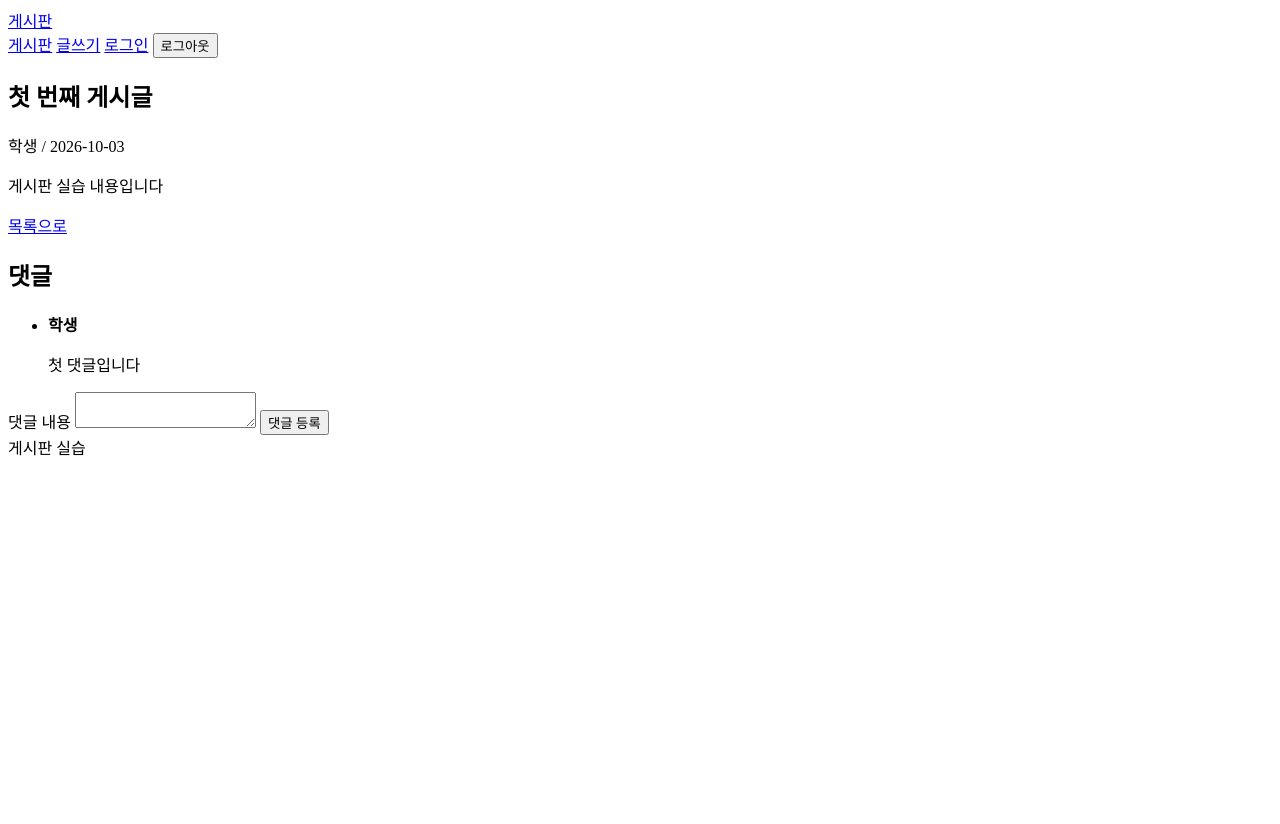
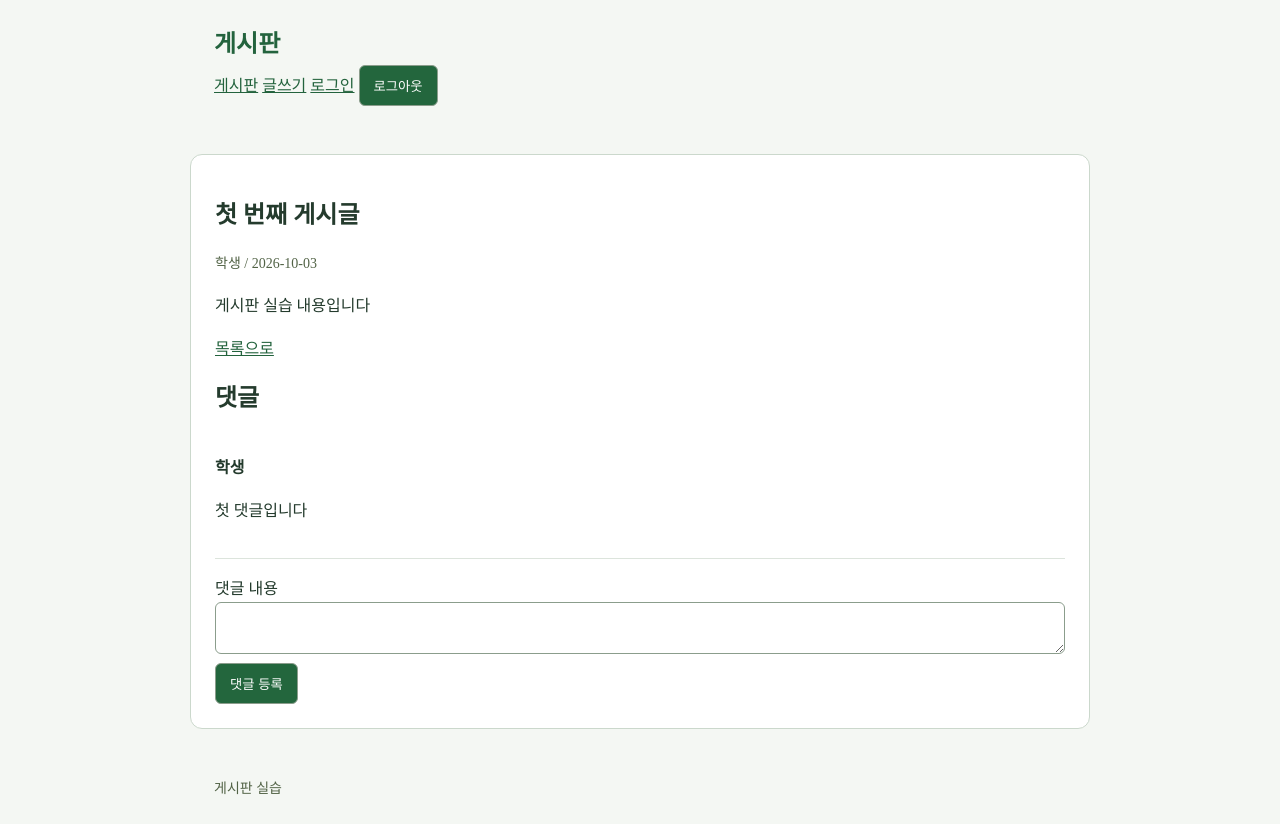
Before and after one commit to kimiri01/green-board-vanila-front-2026, a plain HTML site: page detail.html in a window 1280 px wide. Before the commit the page ends 800 px from the top, so only its background shows below. Drawn offline with Linux system fonts and the light colour scheme.

Commit message:
10151652 style_css파일 추가

```diff
--- a/detail.html
+++ b/detail.html
@@ -3,6 +3,7 @@
     <head>
         <meta charset="UTF-8">
         <title>게시판</title>
+        <link rel="stylesheet" href="style.css">
     </head>
     <body>
         <header>
--- /dev/null
+++ b/style.css
@@ -0,0 +1,73 @@
+* {
+    box-sizing: border-box;
+}
+
+body {
+    margin: 0;
+    background: #f4f7f3;
+    color: #243b2d;
+    line-height: 1.7;
+}
+
+header, main, footer {
+    width: 92%;
+    max-width: 900px;
+    margin: 0 auto;
+    padding: 24px;
+}
+
+main {
+    margin-top: 24px;
+    margin-bottom: 24px;
+    background: white;
+    border: 1px solid #cbd8cc;
+    border-radius: 12px;
+}
+
+a{
+    color: #23633d;
+}
+
+h1, h2 {
+    line-height: 1.4;
+}
+
+.brand {
+    font-size: 24px;
+    font-weight: bold;
+    text-decoration: none;
+}
+
+.meta, footer {
+    color: #526346;
+    font-size: 14px;
+}
+
+ul{
+    list-style: none;
+    padding: 0;
+}
+
+li{
+    padding: 18px 0;
+    border-bottom: 1px solid #dce4dc;
+
+}
+
+button, input, textarea {
+    padding: 10px 14px;
+    border: 1px solid #8b9d8c;
+    border-radius: 6px;
+}
+
+button {
+    background: #23663d;
+    color: white;
+    cursor: pointer;
+}
+
+input, textarea {
+    width: 100%;
+    background: white;
+    color: #243b2d;
+}
```
Also changed, not shown: index.html (+1 -0 lines), login.html (+1 -0 lines), write.html (+1 -0 lines).
